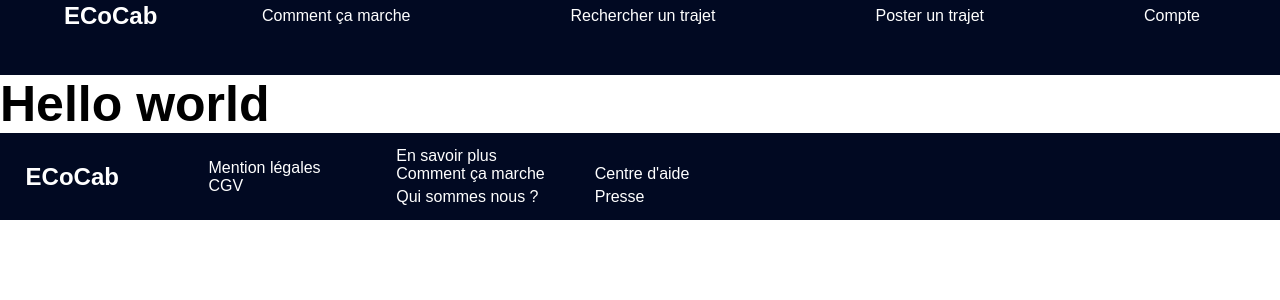
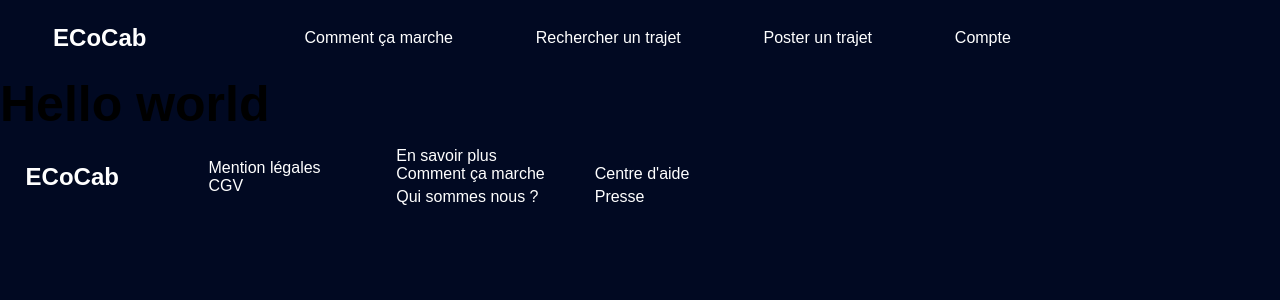
Before and after one commit to Julesc002/Stage-Ecocab, a React (Create React App) app: page / in a window 1280 px wide. Shown: the top 300 px of the page. Built offline with nearby package versions, Linux system fonts and the light colour scheme; a web font is replaced by a local one.

Commit message:
Mise à jour du component Nav.js

```diff
--- a/src/App.js
+++ b/src/App.js
@@ -9,14 +9,14 @@ import Layout from './components/Layout';
 const App = () => {
   return (
     <Layout>
-        <Routes>
-          {/* Pas encore d'attribut element={ nom de page } dans toutes les routes */}
-          <Route path='/' element={<Home/>} />
-          <Route path='/HowItWorks' element={<PageDeTest />} />
-          <Route path='/SearchRides' />
-          <Route path='/PostARide' />
-          <Route path='/Account' />
-        </Routes>
+      <Routes>
+        {/* Pas encore d'attribut element={ nom de page } dans toutes les routes */}
+        <Route path='/' element={<Home />} />
+        <Route path='/CommentCaMarche' element={<PageDeTest />} />
+        <Route path='/RechercherUnTrajet' />
+        <Route path='/PosterUnTrajet' />
+        <Route path='/Compte' />
+      </Routes>
     </Layout>
   );
 };
--- a/src/components/Nav.js
+++ b/src/components/Nav.js
@@ -11,7 +11,9 @@ const Nav = () => {
 
     return (
         <nav className={`navigationMenu ${showLinks ? 'showNavigationMenu' : 'hideNavigationMenu'}`}>
-            <h1 className='navigationMenu_titleApp'> ECoCab </h1>
+            <NavLink to="/">
+                <h1 className='navigationMenu_titleApp'> ECoCab </h1>
+            </NavLink>
             <ul className='navigationMenu_links'>
                 <NavLink to="/HowItWorks">
                     <li className='navigationMenu_links_item navigationMenu_links_slideInDown1'> Comment ça marche </li>
--- a/src/styles/_settings.css
+++ b/src/styles/_settings.css
@@ -1,15 +1,19 @@
 /* Variables */
+
+:root {
+    --linksHoverColor: #8080D7;
+}
 
 
 
-
-
-
-*, ::before, ::after{
+*,
+::before,
+::after {
     box-sizing: border-box;
     margin: 0;
     padding: 0;
     list-style-type: none;
+    background-color: #010922;
     /* box-shadow: 0 0 0 3px red inset; */
 }
 
@@ -18,6 +22,6 @@
     src: url('/public/fonts/Outfit-VariableFont_wght.ttf');
 }
 
-body{
-    font-family:'Outfit', sans-serif;
+body {
+    font-family: 'Outfit', sans-serif;
 }
--- a/src/styles/components/_nav.css
+++ b/src/styles/components/_nav.css
@@ -3,18 +3,20 @@
     display: flex;
     flex-wrap: wrap;
     align-items: center;
-    justify-content: space-between;
-    /* position: fixed; */
     width: 100%;
     min-height: 75px;
-    /* padding: 1rem; */
-    background-color: #010922;
     color: white;
 }
 
+.navigationMenu a {
+    text-decoration: none;
+    padding: 0 0.4rem;
+    color: inherit;
+}
+
 .navigationMenu_titleApp {
-    padding-left: 5%;
-    font-size: clamp(10px, 2vw, 24px);
+    margin-left: 50%;
+    font-size: clamp(16px, 2vw, 24px);
 }
 
 .navigationMenu_links {
@@ -22,17 +24,14 @@
     padding: 0;
     margin: 0;
     display: flex;
-}
-
-.navigationMenu_links a {
-    text-decoration: none;
-    padding: 0 5rem;
-    color: inherit;
-    transition: 0.5s;
+    margin-left: 15%;
+    margin-right: 1%;
+    gap: 70px;
 }
 
 .navigationMenu_links a:hover {
-    color: #AAD9D9;
+    transition: 0.5s;
+    color: var(--linksHoverColor);
 }
 
 .navigationMenu_burgerButton {
@@ -41,12 +40,13 @@
     background: transparent;
     border: none;
     color: inherit;
+    position: absolute;
 }
 
 
 /* Partie Téléphone */
 
-@media screen and (max-width:767px) {
+@media screen and (max-width:970px) {
     .navigationMenu_links {
         flex-direction: column;
         justify-content: center;
@@ -54,11 +54,9 @@
         position: fixed;
         right: -100%;
         bottom: 0;
-        width: 1;
         height: 100%;
         padding: 2rem;
         visibility: hidden;
-        background-color: #010922;
         transition: all 0.8s ease-out;
     }
 
```
